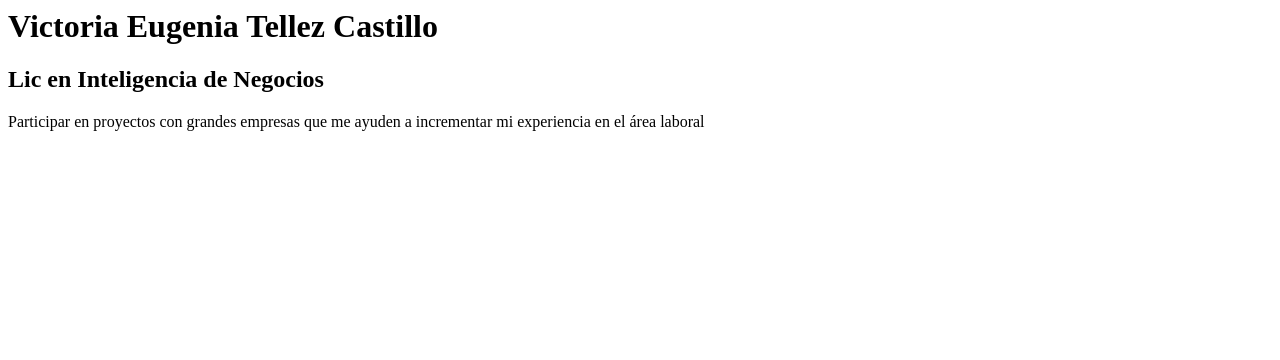
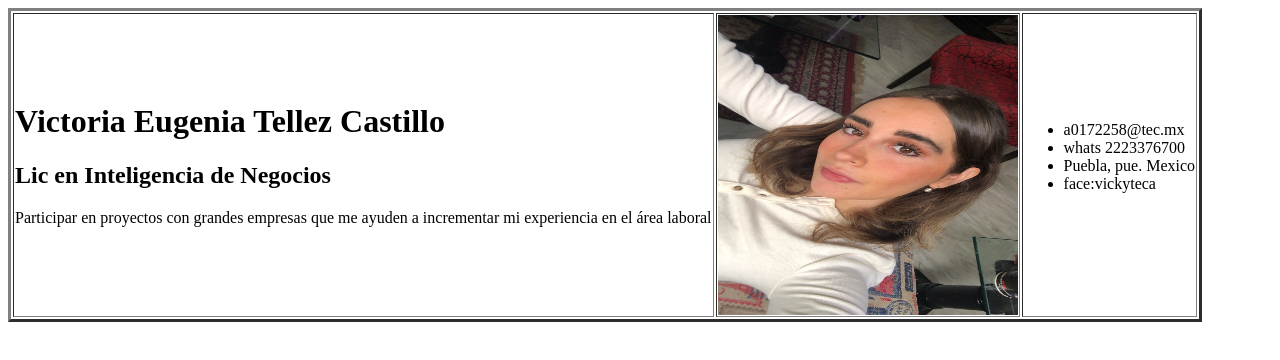
Before and after one commit to VictoriaTeCa/VictoriaTeCa.github.io, a plain HTML site: page index.html in a window 1280 px wide. Drawn offline with Linux system fonts and the light colour scheme.

Commit message:
agregue foto, redes sociales #1

```diff
--- a/index.html
+++ b/index.html
@@ -1,7 +1,37 @@
-<h1>Victoria Eugenia Tellez Castillo </h1>
+<html>
+<body>
 
-<h2>Lic en Inteligencia de Negocios</h2>
+<table border ="3">
 
-<p>
-Participar en proyectos con grandes empresas que me ayuden a incrementar mi experiencia en el área laboral
+<tr>
+
+<td>
+ <h1>Victoria Eugenia Tellez Castillo </h1>
+ <h2>Lic en Inteligencia de Negocios</h2>
+ <p>
+ Participar en proyectos con grandes empresas que me ayuden a incrementar mi experiencia en el área laboral
+
 </p>
+
+</td>
+
+<td>
+<img src="victoria.jpg" alt="Foto victoria tellez" width="300" height="300">
+ </td>
+
+<td>
+<ul>
+     <li> a0172258@tec.mx</li>
+     <li> whats 2223376700</li>
+     <li> Puebla, pue. Mexico</li>
+     <li>face:vickyteca</li>
+</ul>
+</td>
+
+</tr>
+
+</table>
+
+</body>
+
+</html>
```
Also changed, not shown: victoria.jpg (added).
